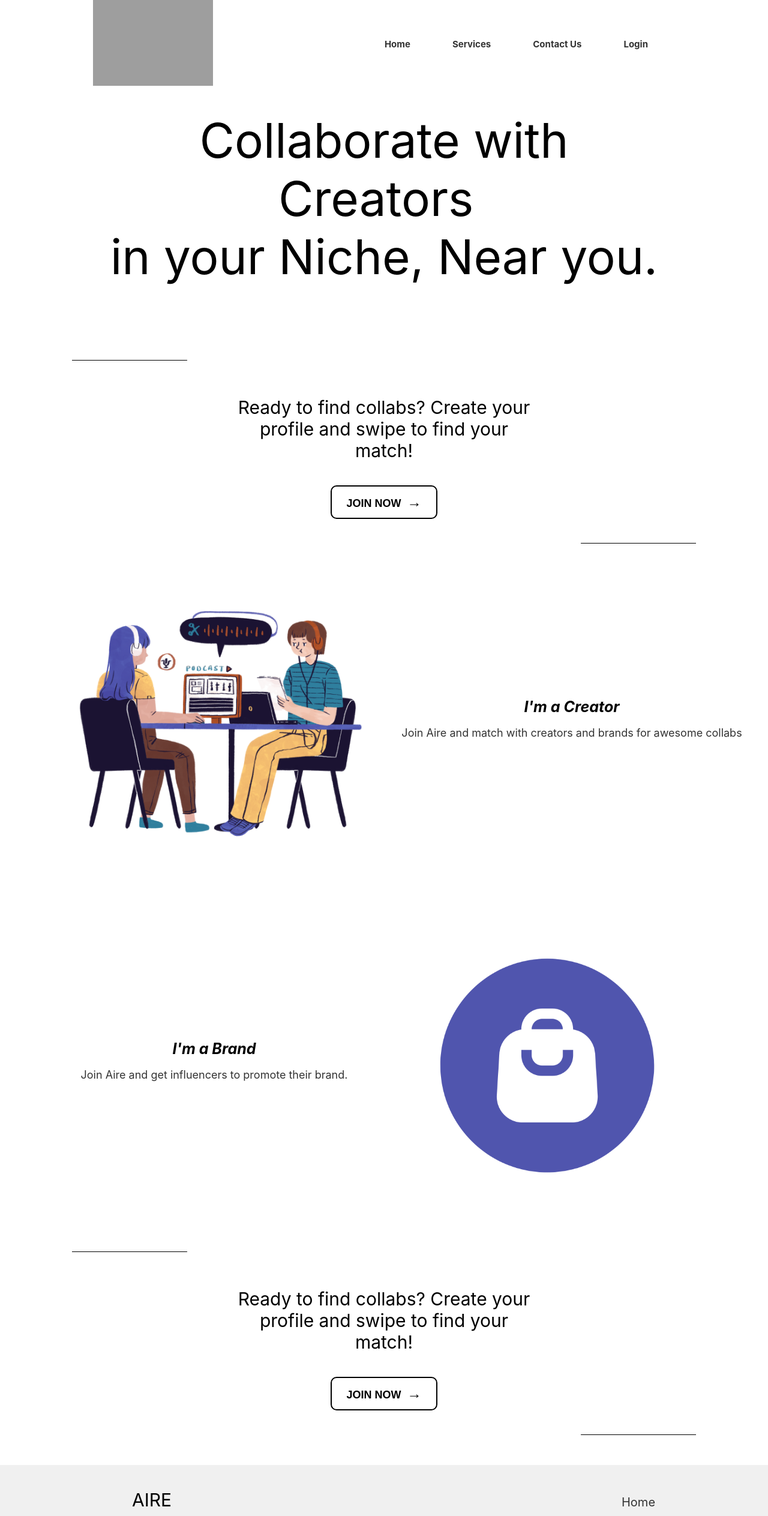
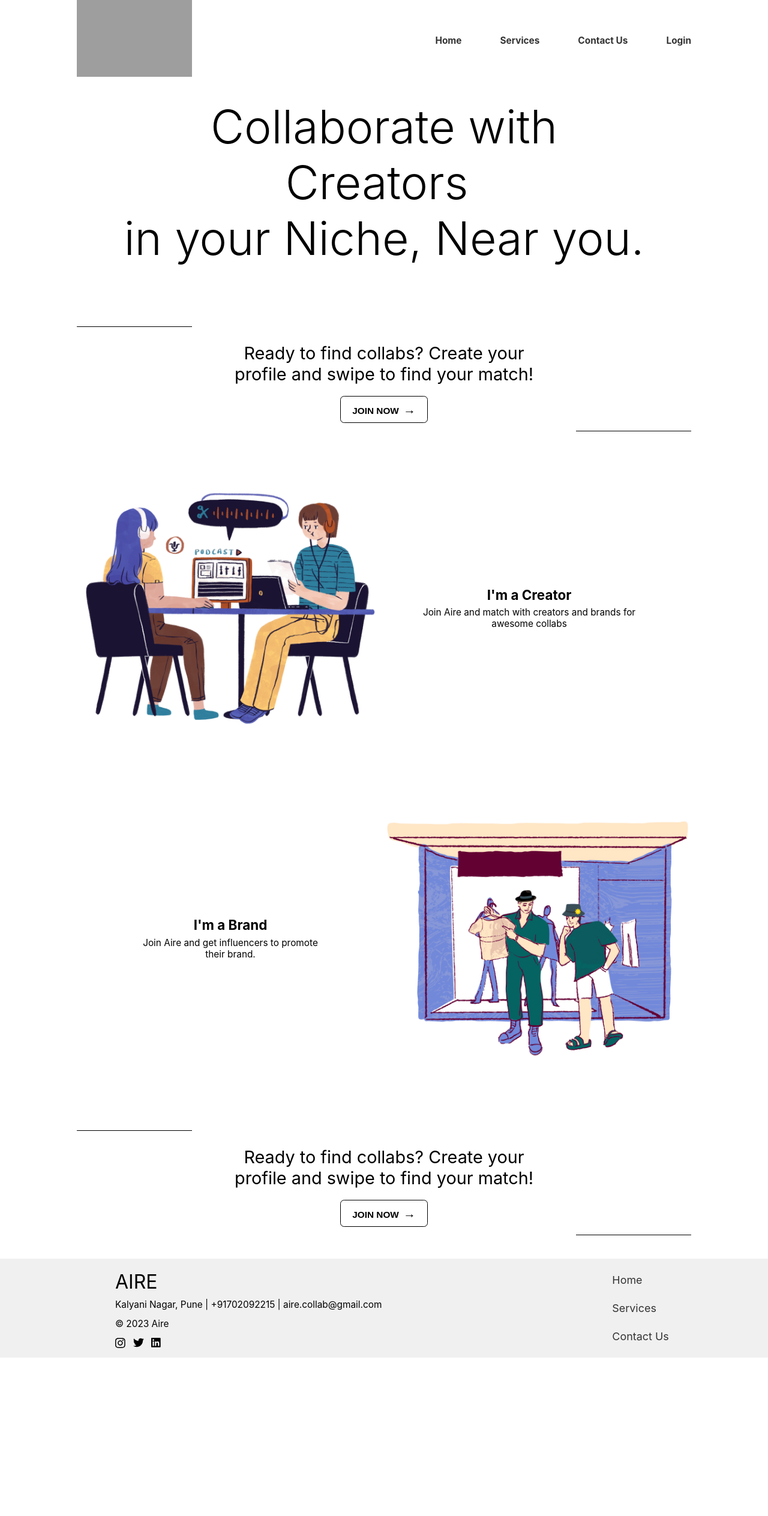
Before and after one commit to saarth2712/website3, a React (Create React App) app: page / in a window 1280 px wide. Shown: the top 2527 px of the page at 60% size. After the commit the page ends 2263 px from the top, so only its background shows below. Built offline with nearby package versions, Linux system fonts and the light colour scheme; grey boxes are pictures that could not be loaded.

Commit message:
Landing Page

```diff
--- a/src/CreateAccount.css
+++ b/src/CreateAccount.css
@@ -12,7 +12,6 @@
     background-color: white;
     width: 100%;
     height: 10vw;
-    margin-top: 0.5vw;
 }
 
 .ca-logo {
--- a/src/CreateAccount.js
+++ b/src/CreateAccount.js
@@ -13,6 +13,11 @@ const CreateAccount = () => {
     };
 
     const navigate = useNavigate();
+
+    const handleCreateAccountClick = () => {
+      navigate('/home');
+    };
+
 
     const maxSelectedNiche = 3;
 
@@ -141,7 +146,7 @@ const CreateAccount = () => {
                     <p> Upload atleast 1 post and 1 reel</p>
                 </div>
             </div>
-            <button className="create-account-button"> Create Account </button>
+            <button className="create-account-button" onClick={handleCreateAccountClick}> Create Account </button>
             <div className='account-tc'> By creating an account, you agree to our Terms. See how we use your data in our Privacy Policy. </div>
         </div>
     )
--- a/src/LandingPage.js
+++ b/src/LandingPage.js
@@ -2,7 +2,7 @@ import React from 'react';
 import './LandingScreen.css';
 import logo from './Aire_Final_Logo.jpg';
 import creator from './A_Creator.png';
-import brand from './A_Brand.png';
+import brand from './Aire_Brand_Store.png';
 import { useNavigate } from 'react-router-dom';
 import { FontAwesomeIcon } from '@fortawesome/react-fontawesome';
 import { faTwitter, faLinkedin, faInstagram} from '@fortawesome/free-brands-svg-icons';
@@ -17,10 +17,8 @@ const LandingPage = () => {
 
   return (
     <div className="landing-page">
-      <div className="headin">
-        <div className="logo-contain">
+      <div className="lp-header">
           <img src = {logo} alt="Aire Logo" className="logo-header" />
-        </div>
         <div className="nav-links">
           <a href="/">Home</a>
           <a href="/services">Services</a>
@@ -56,22 +54,18 @@ const LandingPage = () => {
       </div>
       <div className="line2"></div>
       <div className='section-creator'>
-        <div className='a'>
-          <img src = {creator} alt="I'm a creator" className="aa" />
-        </div>
-        <div className='b'>
+        <img src = {creator} alt="I'm a creator" className="creator-image" />
+        <div className='creator-info'>
           <label> I'm a Creator </label>
           <p>Join Aire and match with creators and brands for awesome collabs</p>
         </div>
       </div>
       <div className='section-brand'>
-        <div className='a'>
-          <img src = {brand} alt="I'm a brand" className="aa" />
-        </div>
-        <div className='b'>
+        <div className='brand-info'>
           <label> I'm a Brand </label>
           <p> Join Aire and get influencers to promote their brand. </p>
         </div>
+        <img src = {brand} alt="I'm a brand" className="brand-image" />
       </div>
       <div className="line1"></div>
       <div className='cta1' >
@@ -82,8 +76,8 @@ const LandingPage = () => {
       <div className="footer">
         <div className='footy'>
             <label> AIRE </label>
-            <p> Kalyani Nagar, Pune | +91702092215/ | aire.collab@gmail.com </p>
-            <p> &copy; {new Date().getFullYear()} Aire </p>
+            <p> Kalyani Nagar, Pune | +91702092215 | aire.collab@gmail.com </p>
+            <div className='copyright'> &copy; {new Date().getFullYear()} Aire </div>
             <div className="social-icons">
               <FontAwesomeIcon icon={faInstagram} className="instagram-icon" />
               <FontAwesomeIcon icon={faTwitter} className="twitter-icon" />
--- a/src/LandingScreen.css
+++ b/src/LandingScreen.css
@@ -1,42 +1,36 @@
 .landing-page{
-text-align: center;
-justify-content: center;
+display: flex;
+flex-direction: column;
 }
 
-.headin {
+.lp-header {
   display: flex;
   justify-content: space-between;
-  align-items: center;
+  align-content: center;
   background-color: white;
   width: 100%;
-  height: 100px;
+  height: 10vw;
 }
 
-.logo-contain {
-  margin-left: 55px;
-  margin-top: 40px;
-}
 
 .logo-header {
-  scale: 0.5;
+  width: 15vw;
+  margin-left: 10%;
 }
 
 .nav-links {
-  margin-top: 45px;
+  display: flex; /* Use flex display for vertical alignment */
+  align-items: center; /* Vertically center-align the content */
+  margin-right: 5%;
+  margin-top: 0.5vw;
 }
 
 .nav-links a {
-font-size: 20px;
+font-size: 1.2vw;
 font-weight: bold;
-margin-left: 20px;
 text-decoration: none;
 color: #333;
-margin-right: 50px;
-font-size: 15px;
-}
-
-.nav-links a:last-child {
-margin-right: 200px;
+margin-right: 5vw;
 }
 
 .nav-links a:hover {
@@ -49,31 +43,29 @@ color: #555;
   align-items: center; /* Center vertically */
   text-align: center;
   background-color: white;
-  padding: 30px 0;
-  height: 400px;
+  height: 27.5vw;
 }
 
 .caption {
   width: 75%;
-  font-size: 80px;
+  font-size: 6vw;
   color: black;
-  margin: 0 auto;
-  padding: 10px;
   display: inline-block;
+  font-weight: 300;
 }
 
 .typing-effect {
-  font-size: 80px;
+  font-size: 6vw;
   display: inline-block; /* This will keep the typing effect within the flow of the text */
   white-space: nowrap;
 }
 
 .line1 {
   width: 15%;
-  height: 1px;
+  height: 0.1vw;
   background-color: black;
-  margin-left: 120px;
-  margin-top: 40px;
+  margin-left: 10%;
+  margin-top: 5vw;
 }
 
 .cta1 {
@@ -81,36 +73,35 @@ color: #555;
   display: flex;
   flex-direction: column;
   align-items: center;
-  margin-top: 30px;
+  margin-top: 1vw;
 }
 
 .cta1 p {
-  font-size: 30px;
+  font-size: 2.25vw;
   width: 40%;
   color: black;
-  margin-bottom: 10px;
+  margin-bottom: 1.5vw;
+  margin-top: 1vw;
 }
-
 
 .cta1 button{
   display: inline-block;
-  padding: 12px 24px;
+  padding: 0.75vw 1.5vw;
   background-color: white;
   color: black;
-  font-size: 18px;
+  font-size: 1.2vw;
   font-weight: bold;
   text-decoration: none;
-  border: 2px solid black;
-  border-radius: 10px;
+  border: 0.125vw solid black;
+  border-radius: 0.5vw;
   cursor: pointer;
   transition: background-color 0.3s ease;
-  margin-top: 30px;
 }
 
 .cta1 button::after {
   content: '\2192'; /* Unicode for right arrow (→) */
-  font-size: 24px;
-  margin-left: 5px; /* Adjust the space between the button text and the arrow */
+  font-size: 1.6vw;
+  margin-left: 0.25vw; /* Adjust the space between the button text and the arrow */
 }
 
 .cta1 button:hover {
@@ -120,86 +111,94 @@ color: #555;
 
 .line2 {
   width: 15%;
-  height: 1px;
+  height: 0.1vw;
   background-color: black;
   margin-left: auto;
-  margin-top: 40px;
-  margin-right: 120px;
+  margin-top: 1vw;
+  margin-right: 10%;
 }
 
 .section-creator {
   display: flex;
   align-items: center;
-  justify-content: space-between;
-  margin-top: 30px;
-  padding: 20px;
+  flex-direction: row;
+  margin-top: 3vw;
+  width: 80%;
   background-color: white;
-  border-radius: 10px;
+  margin-left: 10%;
+}
+
+.creator-image {
+  width: 50%;
+}
+
+.creator-info {
+  display: flex;
+  flex-direction: column;
+  text-align: center;
+  justify-content: center;
+}
+
+.creator-info label {
+  font-size: 1.75vw;
+  font-weight: bold;
+  margin: 0vw auto;
+  margin-bottom: 0.5vw;
+}
+
+.creator-info p {
+  font-size: 1.2vw;
+  width: 80%;
+  align-self: center;
+  margin: 0vw auto;
 }
 
 .section-brand {
   display: flex;
   align-items: center;
-  flex-direction: row-reverse;
-  justify-content: space-between;
-  margin-top: 30px;
-  padding: 20px;
+  flex-direction: row;
+  margin-top: 3vw;
+  width: 80%;
   background-color: white;
-  border-radius: 10px;
+  margin-left: 10%;
 }
 
-.section-brand .aa {
-  width: 500px;
-  height: 500px;
-  object-fit: contain;
-  margin-right: 200px;
-  scale: 0.75;
+.brand-info {
+  display: flex;
+  flex-direction: column;
+  font-size: 1.2vw;
+  align-self: center;
+  text-align: center;
+  margin: 0vw auto;
 }
 
-.a {
-  display: flex;
-  flex-direction: column;
-  align-items: center;
-  width: 40%;
-  margin-left: 100px;
+.brand-info label {
+  font-size: 1.75vw;
+  font-weight: bold;
+  margin-bottom: 0.5vw;
 }
 
-.aa {
-  width: 500px;
-  height: 500px;
-  object-fit: contain;
+.brand-info p {
+  font-size: 1.2vw;
+  width: 80%;
+  align-self: center;
+  margin: 0vw auto;
 }
 
-.b {
-  width: 60%;
-  padding-left: 30px;
-}
-.b label {
-  font-size: 25px;
-  font-weight: bold;
-  font-style: italic;
-
-}
-
-.b p {
-  font-size: 18px;
-  color: #333;
+.brand-image {
+  width: 50%;
 }
 
 .footer {
   background-color: #f0f0f0;
-  padding: 20px;
-  margin-top: 50px;
-  height: 200px;
   display: flex;
   flex-direction: row;
+  margin-top: 3vw;
 }
 
 .footy {
-  width: 40%;
-  height: 90%;
-  margin-left: 200px;
-  margin-top: 20px;
+  margin-left: 15%;
+  margin-top: 1.5vw;
   text-align: left;
   display: flex;
   flex-direction: column;
@@ -208,32 +207,34 @@ color: #555;
 }
 
 .footy label {
-  font-size: 30px;
+  font-size: 2.5vw;
   color: black;
-  margin-bottom: -5px;
+  margin-bottom: -0.5vw;
 }
 
-
 .footy p {
-  font-size: 16px;
+  font-size: 1.2vw;
   color: black;
-  margin-bottom: -5px;
+  margin-bottom: 1vw;
 }
 
+.copyright {
+  margin-bottom: 1vw;
+  font-size: 1.2vw;
+}
 
 .social-icons {
   display: flex;
   align-items: center; /* Align icons vertically with the text */
-  margin-top: 15px;
 }
 
 .social-icons > * {
-  margin-right: 10px; /* Add spacing between the icons */
+  margin-right: 1vw; /* Add spacing between the icons */
 }
 
 .twitter-icon,.instagram-icon,
 .linkedin-icon {
-  font-size: 20px; /* Adjust the icon size as needed */
+  font-size: 1.4vw; /* Adjust the icon size as needed */
 }
 
 .nav {
@@ -241,14 +242,13 @@ color: #555;
   display: flex;
   flex-direction: column;
   justify-content: flex-start;
-  margin-top: 30px;
-  margin-left: 300px;
+  margin-top: 2vw;
+  margin-left: 30%;
 }
 
 .nav a {
-  margin-left: 20px;
   text-decoration: none;
   color: #333;
-  margin-bottom: 25px;
-  font-size: 20px;
+  margin-bottom: 2vw;
+  font-size: 1.4vw;
 }
--- a/src/Login.css
+++ b/src/Login.css
@@ -78,7 +78,7 @@
     font-weight: bold;
     text-decoration: none;
     border: 0.125vw solid black;
-    border-radius: 10px;
+    border-radius: 0.5vw;
     cursor: pointer;
     transition: background-color 0.3s ease;
     margin-top: 1vw;
--- a/src/SignUp.js
+++ b/src/SignUp.js
@@ -2,7 +2,6 @@ import React, { useState } from 'react';
 import { Link, useNavigate } from 'react-router-dom';
 import './SignUp.css';
 import logo from './Aire_Final_Logo.jpg';
-import banner from './Aire_Bann.png';
 import su_banner from './Aire_SignUp.png';
 
 function SignUp() {
@@ -13,7 +12,7 @@ function SignUp() {
   const handleSubmit = (e) => {
     e.preventDefault();
     // Add sign up logic here
-    navigate('/createprofile');
+    navigate('/createaccount');
   };
 
   return (
```
Also changed, not shown: src/Aire_Brand_Store.png (added).
